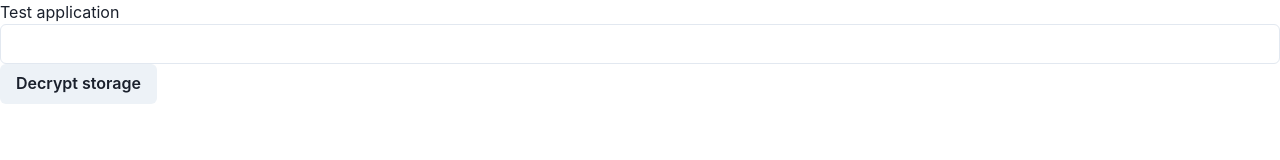
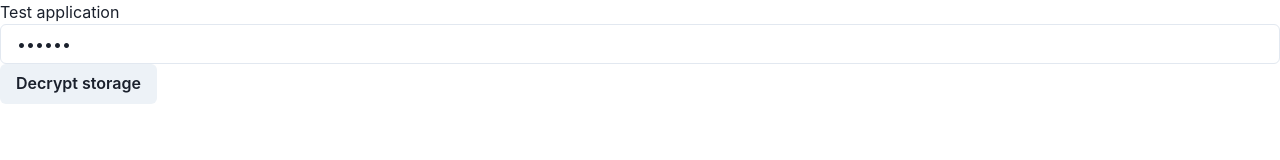
Before and after one commit to BANOnotIT/p2p-web-chat, a React app: page / in a window 1280 px wide. Shown: the top 160 px of the page. Built offline with nearby package versions, Linux system fonts and the light colour scheme; what random-access-idb would draw is missing.

Commit message:
chore: Add default password for developer

```diff
--- a/src/components/ChatListStoreProvider.tsx
+++ b/src/components/ChatListStoreProvider.tsx
@@ -17,7 +17,7 @@ export const ChatListContext = createContext<null | ChatListStore>(null);
 type Props = { children: ReactNode };
 export const ChatListStoreProvider = (props: Props) => {
   const [store, setStore] = useState<null | ChatListStore>(null);
-  const [password, setPassword] = useState("");
+  const [password, setPassword] = useState("123456");
   const discoveryManager = useMemo(
     () => new DiscoveryManager({ appId: "tester" }),
     [],
@@ -73,6 +73,7 @@ export const ChatListStoreProvider = (props: Props) => {
     <form onSubmit={handlePasswordSend}>
       <Input
         type={"password"}
+        autoComplete={"current-password new-password"}
         value={password}
         onChange={(e) => setPassword(e.currentTarget.value)}
       />
```
